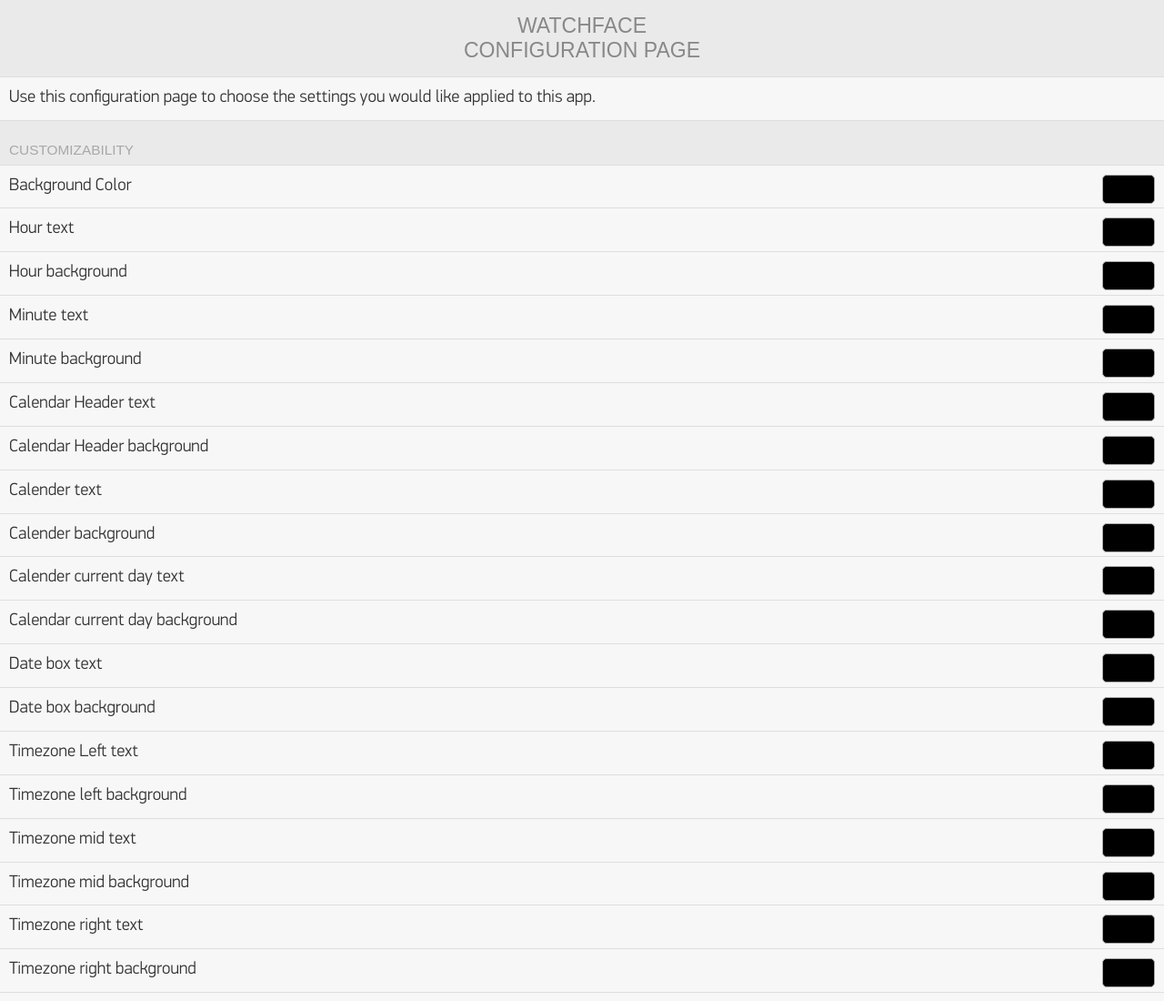
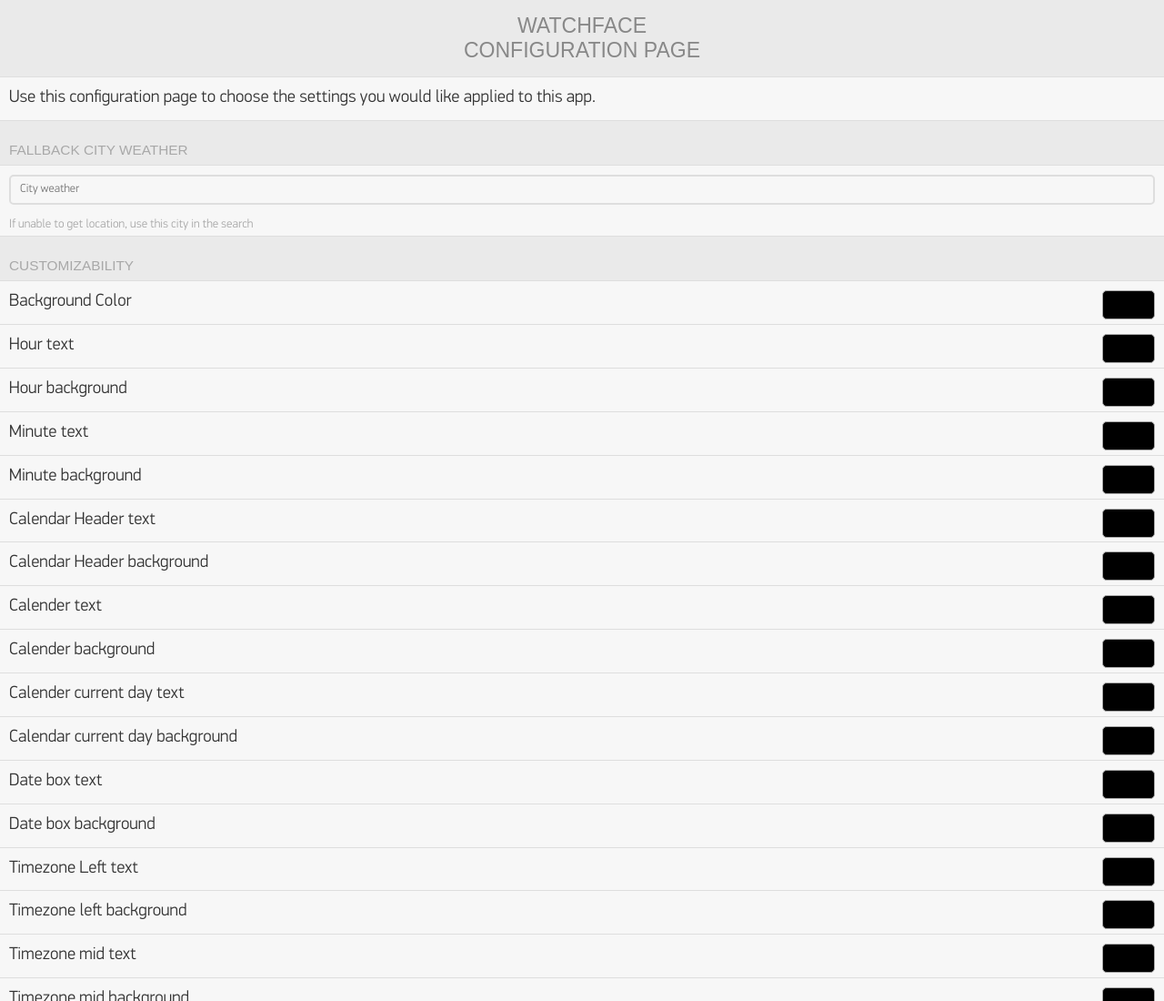
Before and after one commit to 4ndyb/4ndyb.github.io, a website: page pebble-cram/index.html in a window 1280 px wide. Shown: the top 1100 px of the page at 91% size. Drawn offline with Linux system fonts and the light colour scheme.

Commit message:
adding city txt box

```diff
--- a/pebble-cram/index.html
+++ b/pebble-cram/index.html
@@ -19,6 +19,21 @@
       </div>
     </div>
   </div>
+
+  <div class="item-container">
+    <div class="item-container-header">Fallback city weather</div>
+    <div class="item-container-content">
+      <label class="item">
+        <div class="item-input-wrapper">
+          <input id="cityweatherTXTtxtbox" type="text" class="item-input" name="cityweatherTXTtxtbox" placeholder="City weather">
+        </div>
+      </label>
+      <div class='item-container-footer'>
+        If unable to get location, use this city in the search
+      </div>
+    </div>
+  </div>
+
 
   <div class='item-container'>
     <div class='item-container-header'>Customizability</div>
@@ -135,7 +150,7 @@
               <input id="tzrightTXTtxtbox" type="text" class="item-input" name="tzrightTXTtxtbox" placeholder="time zone name">
             </div>
           </label>
-        </div>
+       </div>
       </div>
     </div>
     <div class='item-container-footer'>
--- a/pebble-cram/js/main.js
+++ b/pebble-cram/js/main.js
@@ -15,6 +15,7 @@ function submitHandler() {
 }
 
 function loadOptions() {
+  var $cityweatherTXTtxtbox = $('#cityweatherTXTtxtbox');
   var $backgroundColorPicker = $('#backgroundColorPicker');
   var $hourTXTColorPicker = $('#hourTXTColorPicker');
   var $hourBGColorPicker = $('#hourBGColorPicker');
@@ -42,6 +43,7 @@ function loadOptions() {
   var $tzrightTXTtxtbox = $('#tzrightTXTtxtbox');
 
   if (localStorage.backgroundColor) {
+    $cityweatherTXTtxtbox[0].value = localStorage.cityweatherTXTtxtbox;
     $backgroundColorPicker[0].value = localStorage.backgroundColor;
     $hourTXTColorPicker[0].value = localStorage.hourTXTColorPicker;
     $hourBGColorPicker[0].value = localStorage.hourBGColorPicker;
@@ -72,6 +74,7 @@ function loadOptions() {
 }
 
 function getAndStoreConfigData() {
+  var $cityweatherTXTtxtbox = $('#cityweatherTXTtxtbox');
   var $backgroundColorPicker = $('#backgroundColorPicker');
   var $hourTXTColorPicker = $('#hourTXTColorPicker');
   var $hourBGColorPicker = $('#hourBGColorPicker');
@@ -100,6 +103,7 @@ function getAndStoreConfigData() {
   //var $timeFormatCheckbox = $('#timeFormatCheckbox');
 
   var options = {
+    cityweatherTXTtxtbox: $cityweatherTXTtxtbox.val(),
     backgroundColor: $backgroundColorPicker.val(),
     hourTXTColorPicker: $hourTXTColorPicker.val(),
     hourBGColorPicker: $hourBGColorPicker.val(),
@@ -128,6 +132,7 @@ function getAndStoreConfigData() {
     //twentyFourHourFormat: $timeFormatCheckbox[0].checked
   };
 
+  localStorage.cityweatherTXTtxtbox = options.cityweatherTXTtxtbox;
   localStorage.backgroundColor = options.backgroundColor;
   localStorage.hourTXTColorPicker = options.hourTXTColorPicker;
   localStorage.hourBGColorPicker = options.hourBGColorPicker;
@@ -148,11 +153,11 @@ function getAndStoreConfigData() {
   localStorage.tzrightTXTColorPicker = options.tzrightTXTColorPicker;
   localStorage.tzrightBGColorPicker = options.tzrightBGColorPicker;
   localStorage.tzleftNUMtxtbox = options.tzleftNUMtxtbox;
-localStorage.tzleftTXTtxtbox = options.tzleftTXTtxtbox;
-localStorage.tzmidNUMtxtbox = options.tzmidNUMtxtbox;
-localStorage.tzmidTXTtxtbox = options.tzmidTXTtxtbox;
-localStorage.tzrightNUMtxtbox = options.tzrightNUMtxtbox;
-localStorage.tzrightTXTtxtbox = options.tzrightTXTtxtbox;
+  localStorage.tzleftTXTtxtbox = options.tzleftTXTtxtbox;
+  localStorage.tzmidNUMtxtbox = options.tzmidNUMtxtbox;
+  localStorage.tzmidTXTtxtbox = options.tzmidTXTtxtbox;
+  localStorage.tzrightNUMtxtbox = options.tzrightNUMtxtbox;
+  localStorage.tzrightTXTtxtbox = options.tzrightTXTtxtbox;
   //localStorage.twentyFourHourFormat = options.twentyFourHourFormat;
   console.log('Got options: ' + JSON.stringify(options));
   return options;
```
